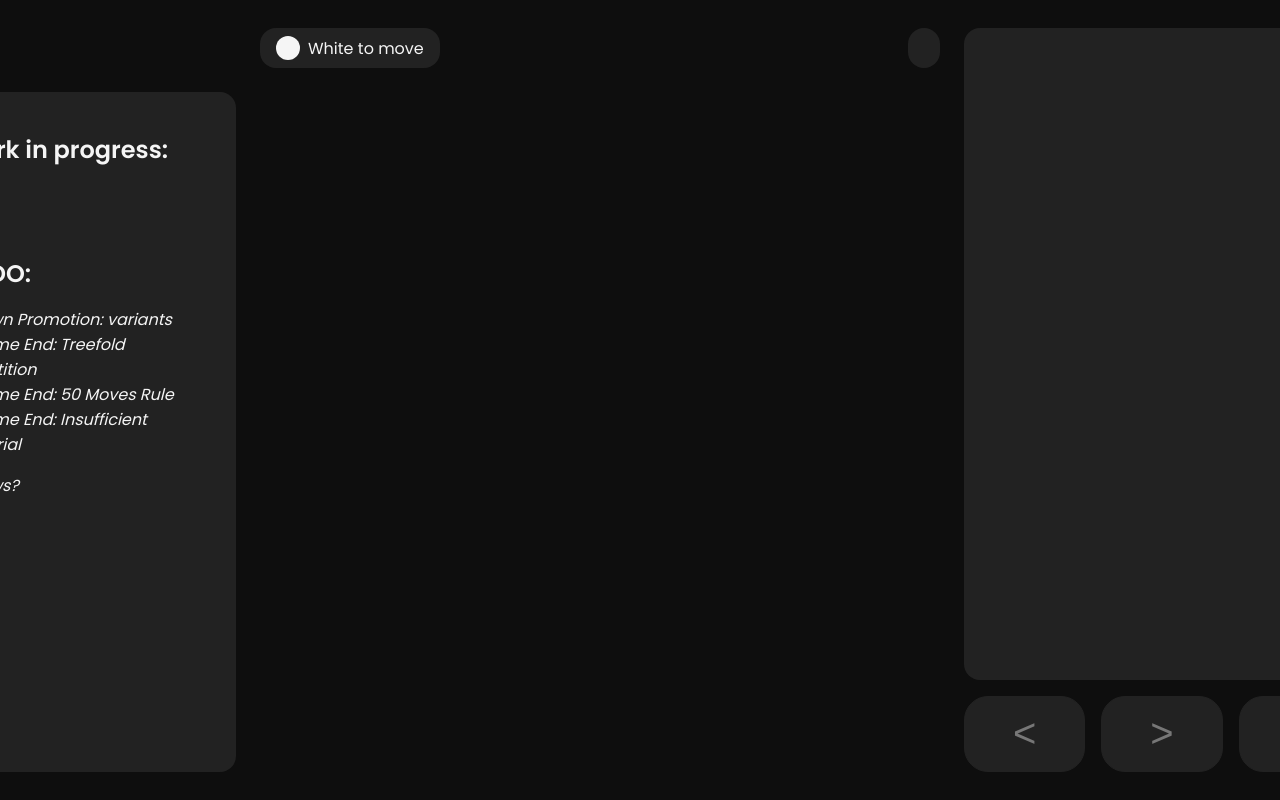
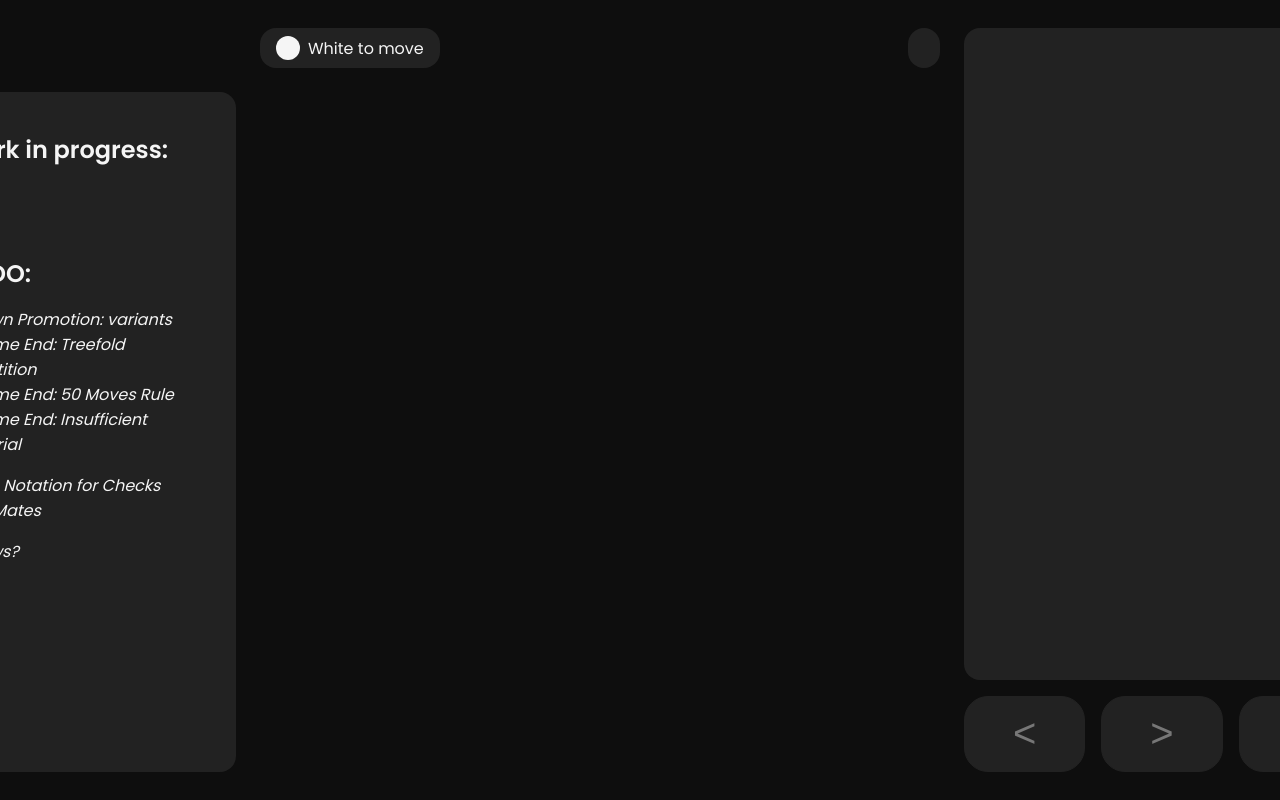
Before and after one commit to Thibault-Monnier/free-chess, a website: page index.html in a window 1280 px wide. Shown: the top 800 px of the page. Drawn offline with Linux system fonts and the light colour scheme.

Commit message:
Work panel update

```diff
--- a/index.html
+++ b/index.html
@@ -22,6 +22,7 @@
                     - Game End: 50 Moves Rule<br />
                     - Game End: Insufficient Material
                 </p>
+                <p>Move Notation for Checks and Mates</p>
                 <p>Arrows?</p>
             </div>
 
```
